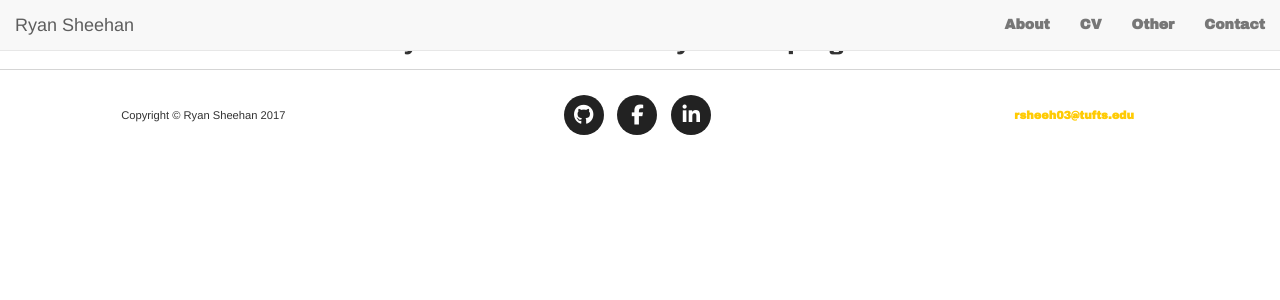
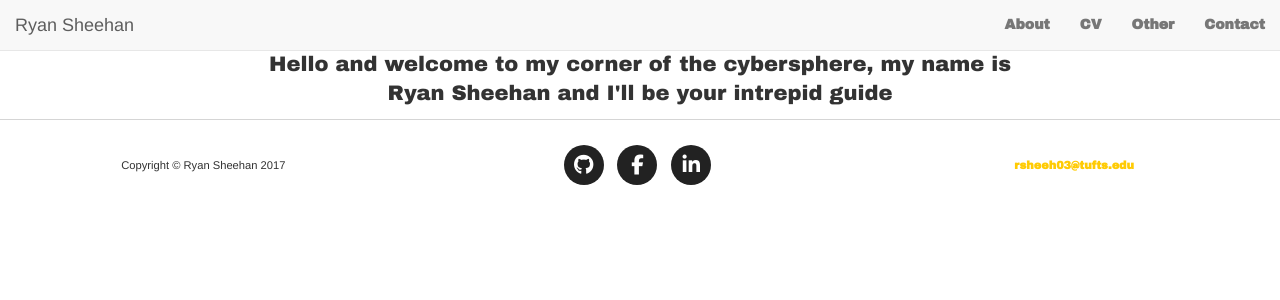
Before and after one commit to Ryan-Sheehan/Ryan-Sheehan.github.io, a Jekyll site: the page index.html, which Jekyll copies as it is, in a window 1280 px wide. Shown: the top 300 px of the page. Built offline with Jekyll 4.4.1, drawn with Linux system fonts in a browser that asks for light colours; nearby versions of some CDN libraries.

Commit message:
Update main.css

```diff
--- a/css/main.css
+++ b/css/main.css
@@ -40,7 +40,7 @@
     line-height: 1.4em;
     color: #333;
 }
-.main-content {
+.main-page-content {
     margin-top: 50px;
 }
 #image {
```
